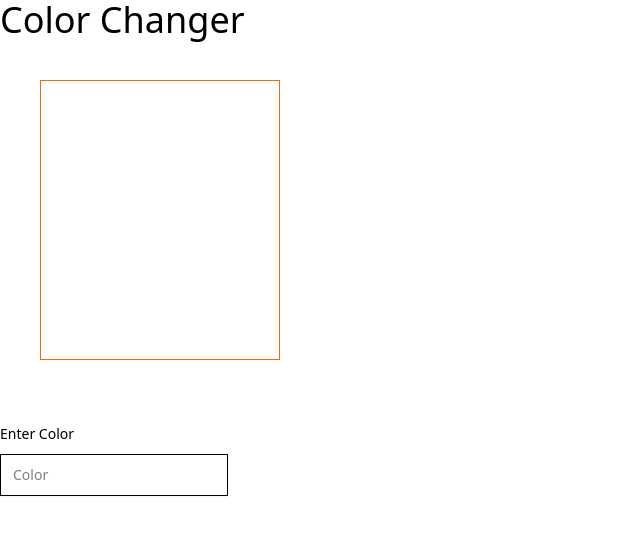
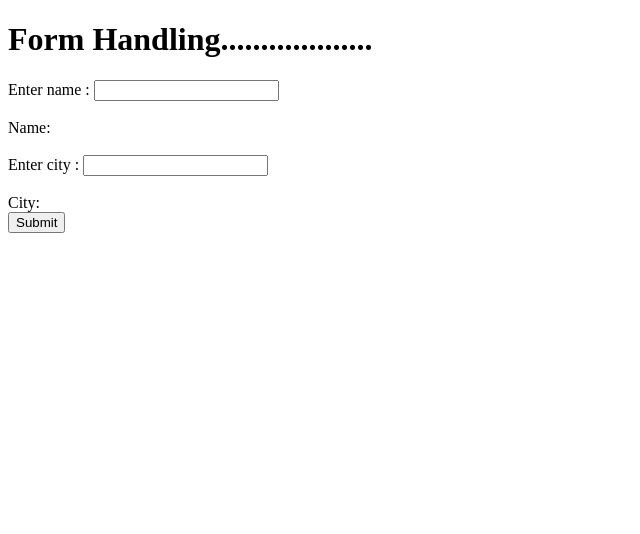
Before and after one commit to Praveen26-Dev/ReactCodes, a React (Vite) app in the folder Day5/: page / in a window 1280 px wide. Shown: the top 534 px of the page, without its empty margins (0-640 px from the left). Built offline with nearby package versions, Linux system fonts and the light colour scheme.

Commit message:
form handling in react day2

```diff
--- /dev/null
+++ b/Day5/src/Components/FormHandling1.jsx
@@ -0,0 +1,42 @@
+import React, { useState } from 'react'
+
+const FormHandling1 = () => {
+
+    let [name,setName]=useState('')
+    let [city,setCity]=useState('')
+
+    let handleSubmit=(e)=>{
+
+        e.preventDefault();
+
+    }
+
+  return (
+    <>
+     <h1>Form Handling...................</h1>
+      <form onSubmit={handleSubmit}>
+
+        Enter name : <input type="text" value={name} onChange={(e)=>{
+            setName(e.target.value)
+            console.log(name)
+             }
+            }/>
+        <br />
+        <br />
+        <span>Name:{name}</span>
+        <br />
+         <br />
+        Enter city : <input type="text" value={city} onChange={(e)=>{
+            setCity(e.target.value)
+            console.log(city)
+        }}/>
+        <br />
+        <br />
+        <span>City:{city}</span><br />
+        <button>Submit</button>
+      </form>
+    </>
+  )
+}
+
+export default FormHandling1
--- a/Day5/src/main.jsx
+++ b/Day5/src/main.jsx
@@ -1,7 +1,7 @@
 
 import { createRoot } from 'react-dom/client'
 import './index.css'
-import App from './Components/ColorChange'
+import App from './Components/FormHandling1'
 createRoot(document.getElementById('root')).render(
 
     <App/>
```
Also changed, not shown: Day5/src/Components/ShoppingCart.jsx (added, +30 -0 lines).
